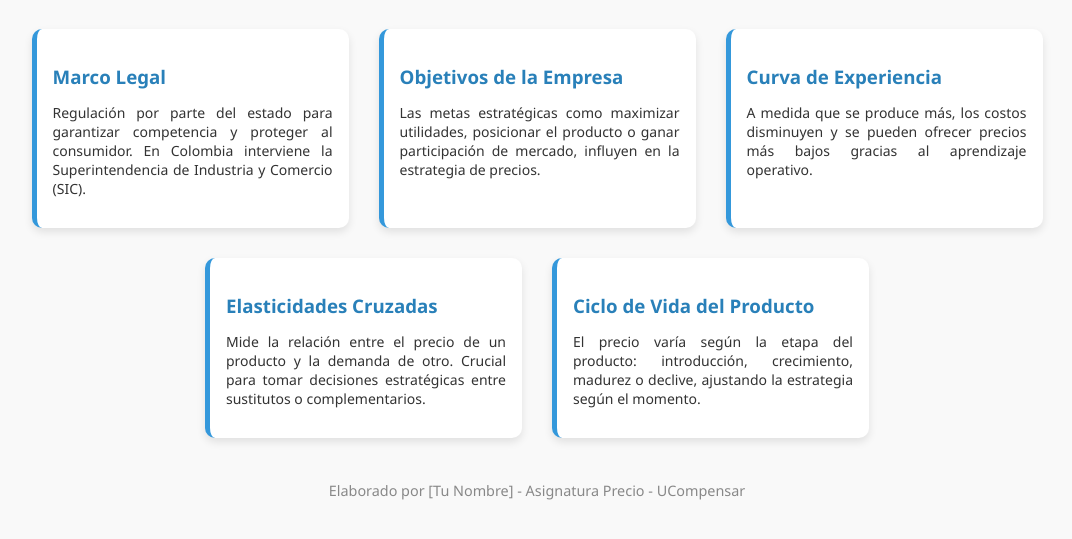
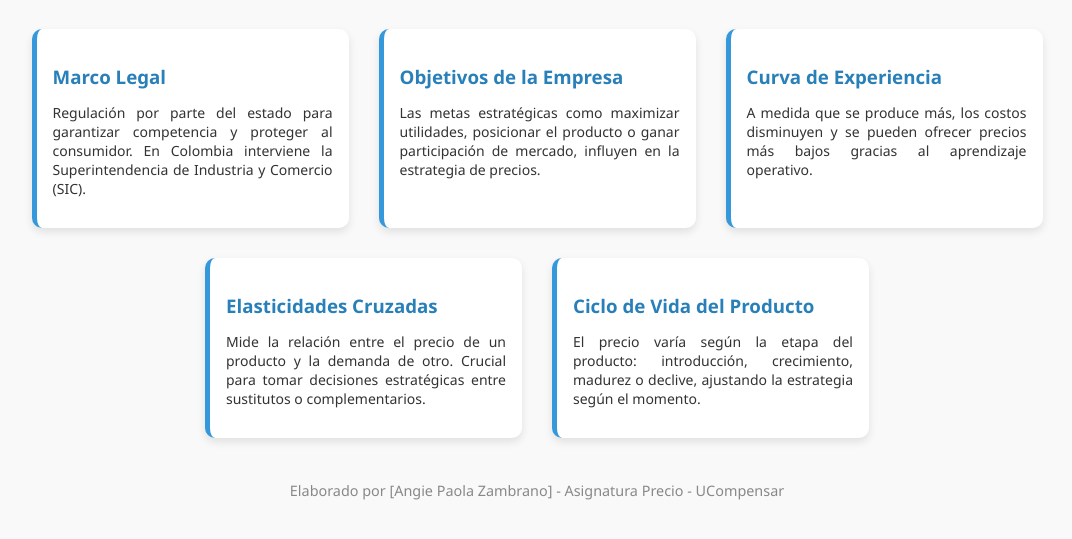
Before and after one commit to Whisper056/P1, a plain HTML site: page index.html in a window 1280 px wide. Shown: the part 99-638 px from the top of the page, without its empty margins (103-1175 px from the left). Drawn offline with Linux system fonts and the light colour scheme.

Commit message:
Update index.html

```diff
--- a/index.html
+++ b/index.html
@@ -85,7 +85,7 @@
   </div>
 
   <footer>
-    Elaborado por [Tu Nombre] - Asignatura Precio - UCompensar
+    Elaborado por [Angie Paola Zambrano] - Asignatura Precio - UCompensar
   </footer>
 
 </body>
```
